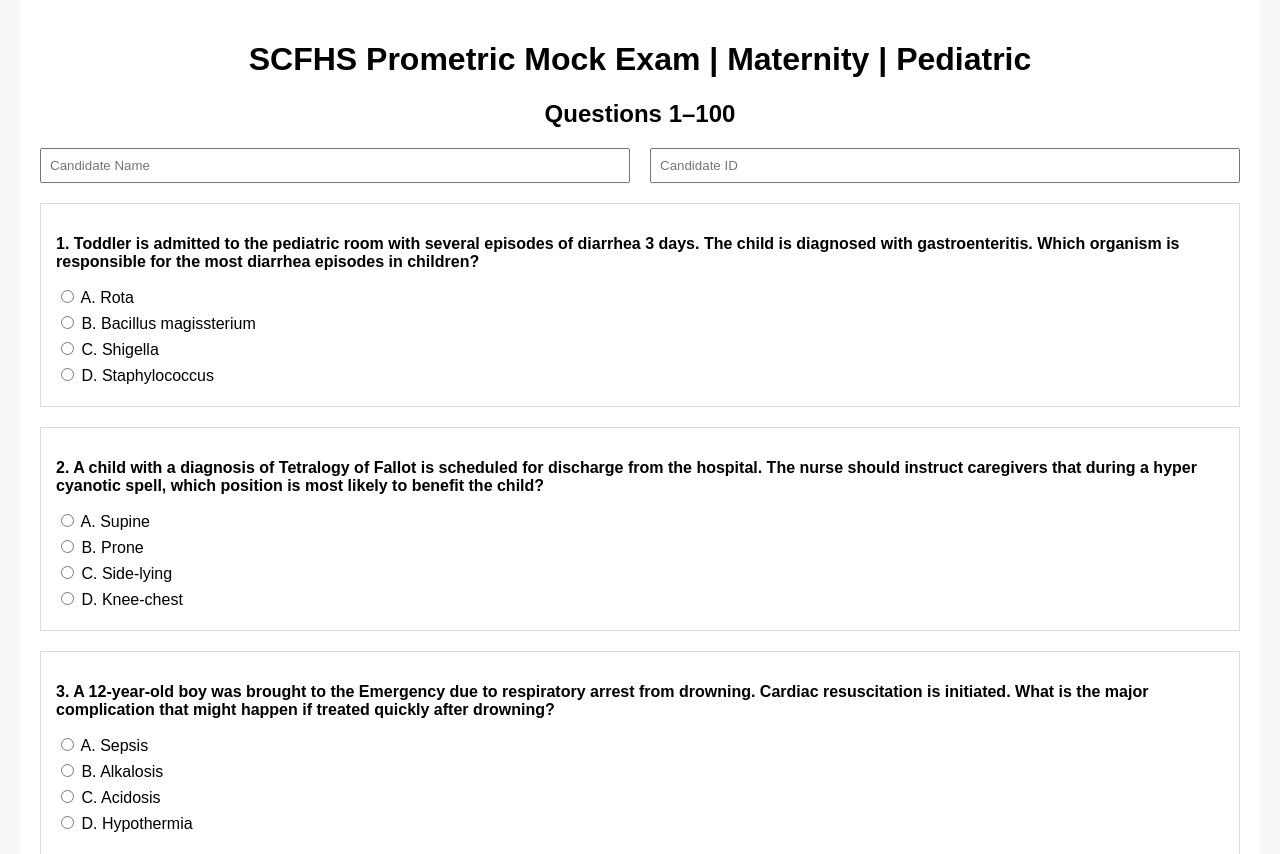
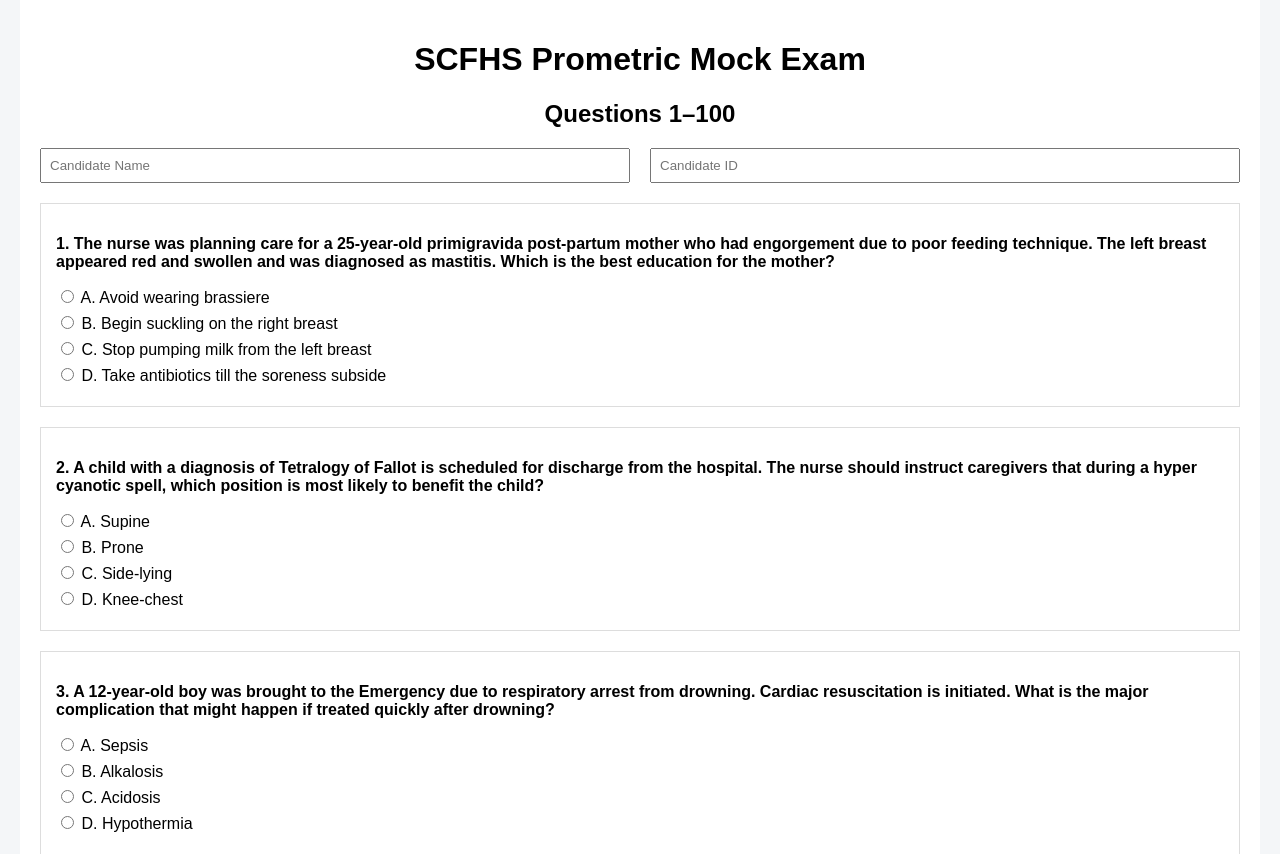
Before and after one commit to gyoutrain-lab/prometric-nursing-test-SCFHS-MOCKPREDICT-10D, a plain HTML site: page index.html in a window 1280 px wide. Shown: the top 854 px of the page. Drawn offline with Linux system fonts and the light colour scheme.

Commit message:
Update index.html

```diff
--- a/index.html
+++ b/index.html
@@ -2,7 +2,7 @@
 <html lang="en">
 <head>
 <meta charset="UTF-8">
-<title>SCFHS Prometric Mock Exam – Part 6–30</title>
+<title>SCFHS Prometric Mock Exam | Maternity</title>
 
 <style>
 body {
@@ -69,7 +69,7 @@
 <body>
 <div class="container">
 
-<h1>SCFHS Prometric Mock Exam | Maternity | Pediatric</h1>
+<h1>SCFHS Prometric Mock Exam</h1>
 <h2>Questions 1–100</h2>
 
 <div class="info">
@@ -80,17 +80,19 @@
 <form id="examForm">
 
 <!-- ================= QUESTIONS 6–30 ================= -->
-<div class="question" data-q="q1">
-<p><strong>1. Toddler is admitted to the pediatric room with several episodes of diarrhea 3 days. The child is diagnosed with gastroenteritis. Which organism is responsible for the most diarrhea episodes in children?</strong></p>
+
+<div class="question" data-q="q6">
+<p><strong>1. The nurse was planning care for a 25-year-old primigravida post-partum mother who had engorgement due to poor feeding technique. The left breast appeared red and swollen and was diagnosed as mastitis. Which is the best education for the mother?</strong></p>
 <div class="options">
-<label><input type="radio" name="q1" value="A"> A. Rota</label>
-<label><input type="radio" name="q1" value="B"> B. Bacillus magissterium</label>
-<label><input type="radio" name="q1" value="C"> C. Shigella</label>
-<label><input type="radio" name="q1" value="D"> D. Staphylococcus</label>
+<label><input type="radio" name="q6" value="A"> A. Avoid wearing brassiere</label>
+<label><input type="radio" name="q6" value="B"> B. Begin suckling on the right breast</label>
+<label><input type="radio" name="q6" value="C"> C. Stop pumping milk from the left breast</label>
+<label><input type="radio" name="q6" value="D"> D. Take antibiotics till the soreness subside</label>
 </div>
-<div class="rationale" data-correct="A" data-type="PEDIATRICS">
-<b>WHY:</b> Rotavirus is the leading cause of severe diarrhea in young children.<br>
-<b>HOW:</b> Infection leads to watery diarrhea and dehydration, common in pediatric gastroenteritis.
+<div class="rationale" data-correct="D" data-type="NCLEX,DELAY">
+<b>WHY:</b> Mastitis is a bacterial infection that requires antibiotic therapy.<br>
+<b>HOW:</b> Treating infection prevents abscess and systemic spread. Breastfeeding may continue, but antibiotics are essential.<br>
+<b>Distractors:</b> A,B,C delay or fail to treat infection.
 </div>
 </div>
 
```
